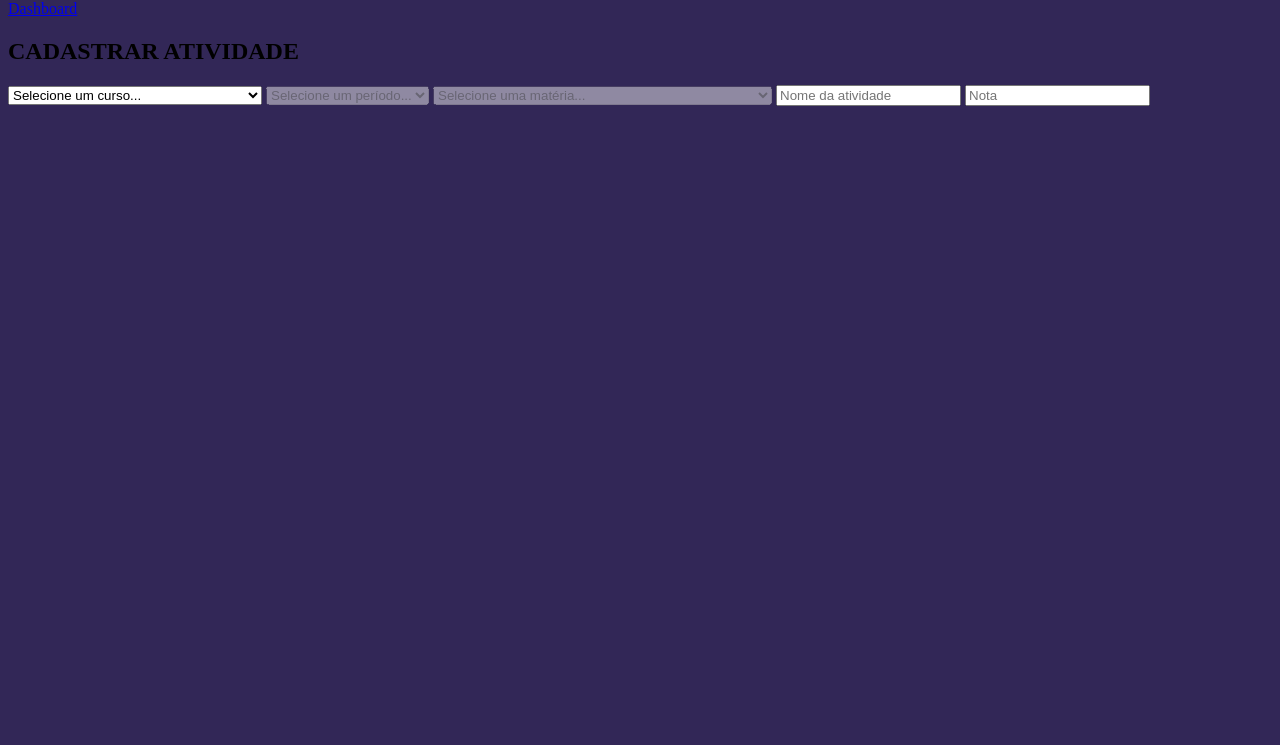
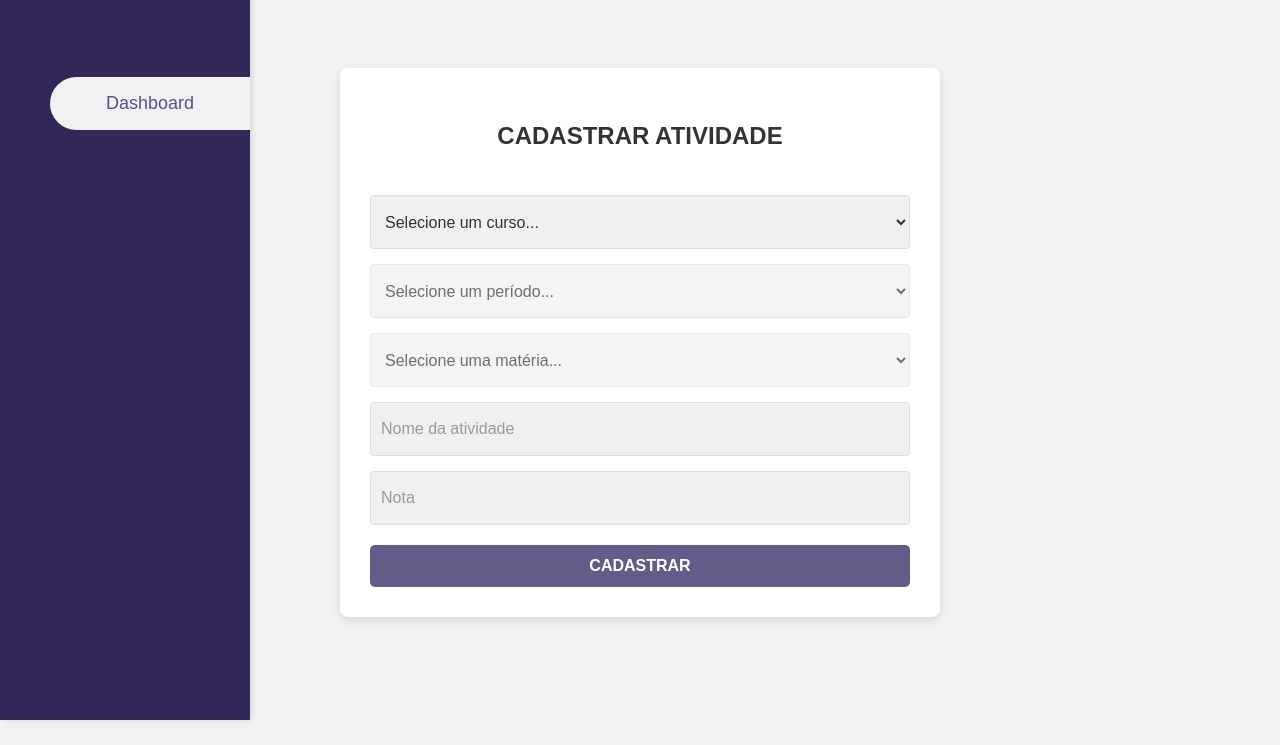
Before and after one commit to natsalete/Sistema-de-controle-de-atividades, a plain HTML site: page index.html in a window 1280 px wide. Shown: the part 80-825 px from the top of the page. Before the commit the page ends 800 px from the top, so only its background shows below. Drawn offline with nearby package versions, Linux system fonts and the light colour scheme.

Commit message:
feat: adição do arquivo de estilização

```diff
--- a/index.html
+++ b/index.html
@@ -3,22 +3,18 @@
   <head>
     <meta charset="UTF-8" />
     <meta name="viewport" content="width=device-width, initial-scale=1.0" />
-    <title>Document</title>
+    <title>Sistema de Controle de Atividade</title>
+    <link rel="stylesheet" href="main.css">
   </head>
-  <style>
-    body {
-      background-color: #322757;
-    }
-  </style>
   <body>
     <aside>
       <img src="./images/Logo.svg" alt="Menino segurando caderno" />
-      <section>
+      <div class="links">
         <a href="#"><p>Dashboard</p></a>
-      </section>
+      </div>
     </aside>
-    <div class="container">
-      <div>
+    <section class="container">
+      <div class="atividade">
         <h2>CADASTRAR ATIVIDADE</h2>
         <select name="select-curso" id="curso">
           <option value="" disabled selected>Selecione um curso...</option>
@@ -261,8 +257,9 @@
         </select>
         <input type="text" placeholder="Nome da atividade" />
         <input type="number" placeholder="Nota" />
+        <button type="submit">CADASTRAR</button>
       </div>
-    </div>
+    </section>
     <script
       type="text/javascript"
       src="https://code.jquery.com/jquery-1.11.0.min.js"
--- /dev/null
+++ b/main.css
@@ -0,0 +1,121 @@
+* {
+  margin: 0;
+  padding: 0;
+  box-sizing: border-box;
+  font-family: Arial, sans-serif;
+}
+
+body {
+  display: flex;
+  background: #f0f1f3;
+}
+
+aside {
+  width: 250px;
+  height: 100vh;
+  box-shadow: 2px 0 5px rgba(0, 0, 0, 0.1);
+  background-color: #322757;
+  color: white;
+  position: fixed;
+  left: 0;
+  top: 0;
+  display: flex;
+  flex-direction: column;
+  align-items: center;
+  padding: 20px;
+}
+
+aside img {
+  width: 60px;
+  height: auto;
+  margin-bottom: 20px;
+}
+
+aside .links {
+  width: 200px;
+  height: 53px;
+  margin-left: 50px;
+  margin-top: 65px;
+  border-radius: 30px 0 0px 30px;
+  background: #f0f1f3;
+  display: flex;
+  justify-content: center;
+  align-items: center;
+}
+
+aside a {
+  text-decoration: none;
+  color: #5c4e8e;
+  font-size: 18px;
+  padding: 10px;
+  transition: background-color 0.3s;
+}
+
+aside .links a:hover {
+    color:  #007bff;
+  }
+
+
+.container {
+    flex: 1;
+    display: flex;
+    justify-content: center;
+    align-items: center;
+    padding: 10% 0;
+  }
+
+  .container > div {
+    width: 80%;
+    max-width: 600px;
+    background-color: #ffffff;
+    padding: 30px;
+    border-radius: 8px;
+    box-shadow: 0 4px 8px rgba(0, 0, 0, 0.1);
+    margin-top: 20px;
+  }
+
+  h2 {
+    margin-top: 24px;
+    margin-bottom: 30px;
+    font-size: 24px;
+    color: #333;
+    text-align: center;
+  }
+
+    select, input[type="text"], input[type="number"] {
+    width: 100%;
+    height: 54px;
+    padding: 10px;
+    margin-top: 15px;
+    background: #F0F0F0;
+    border: 1px solid #ddd;
+    border-radius: 4px;
+    font-size: 16px;
+    color: #333;
+  }
+
+  input::placeholder {
+    color: #999;
+  }
+
+  select:focus, input[type="text"]:focus, input[type="number"]:focus {
+    outline: none;
+    border-color: #655B88;
+  }
+
+  button {
+    width: 100%;
+    padding: 12px;
+    font-size: 16px;
+    font-weight: bold;
+    color: white;
+    background-color: #655B88;
+    border: none;
+    border-radius: 5px;
+    margin-top: 20px;
+  }
+
+  button:hover {
+    background-color: #3f3858;
+    cursor: pointer;
+  }
--- a/main.js
+++ b/main.js
@@ -1,4 +1,5 @@
 $(document).ready(function() {
+
   $('#curso').change(function() {
     var cursoSelecionado = $(this).val();
 
@@ -33,6 +34,7 @@ $(document).ready(function() {
     } else if (cursoSelecionado === 'gestao') {
       $('#periodo-gestao').show().prop('disabled', false);
       $('#select-matPrimeiroAds').show().prop('disabled', true);
+
 
       $('#periodo-gestao').change(function() {
         var periodoSelecionado = $(this).val();
```
